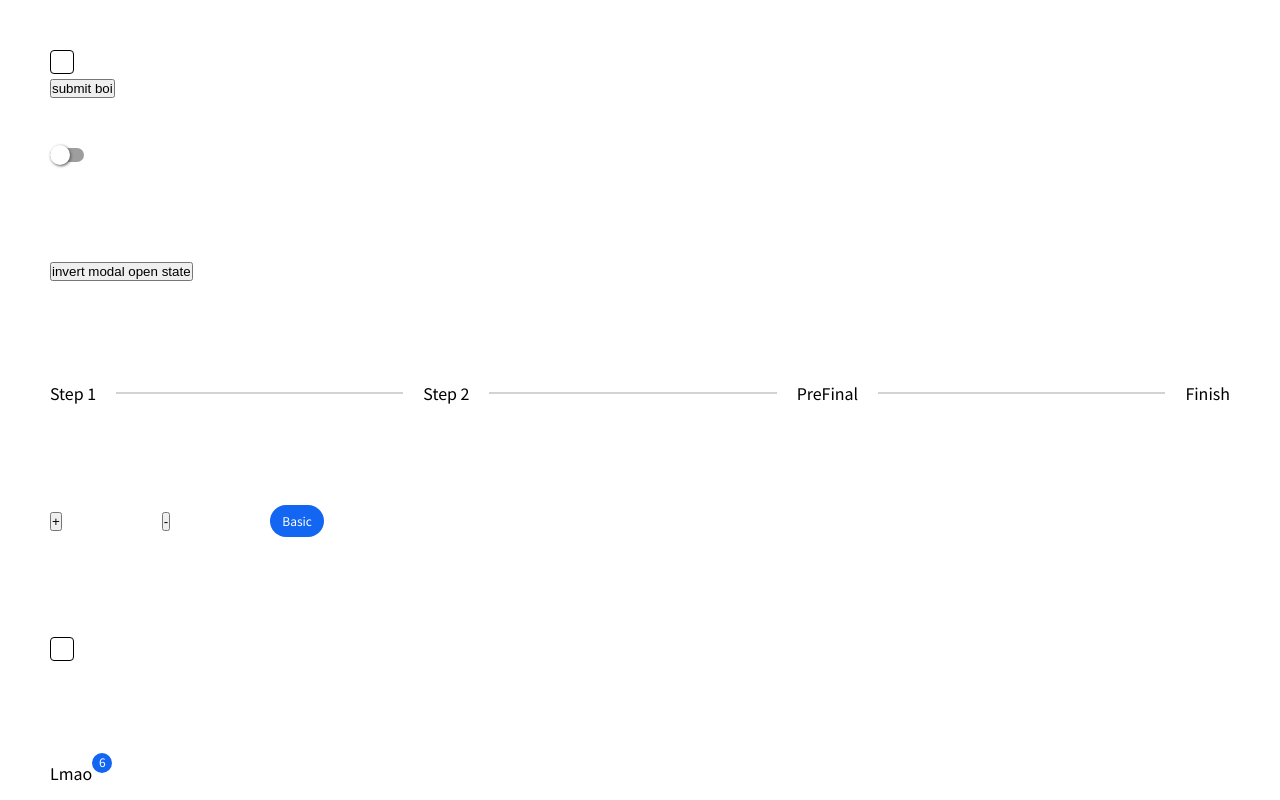
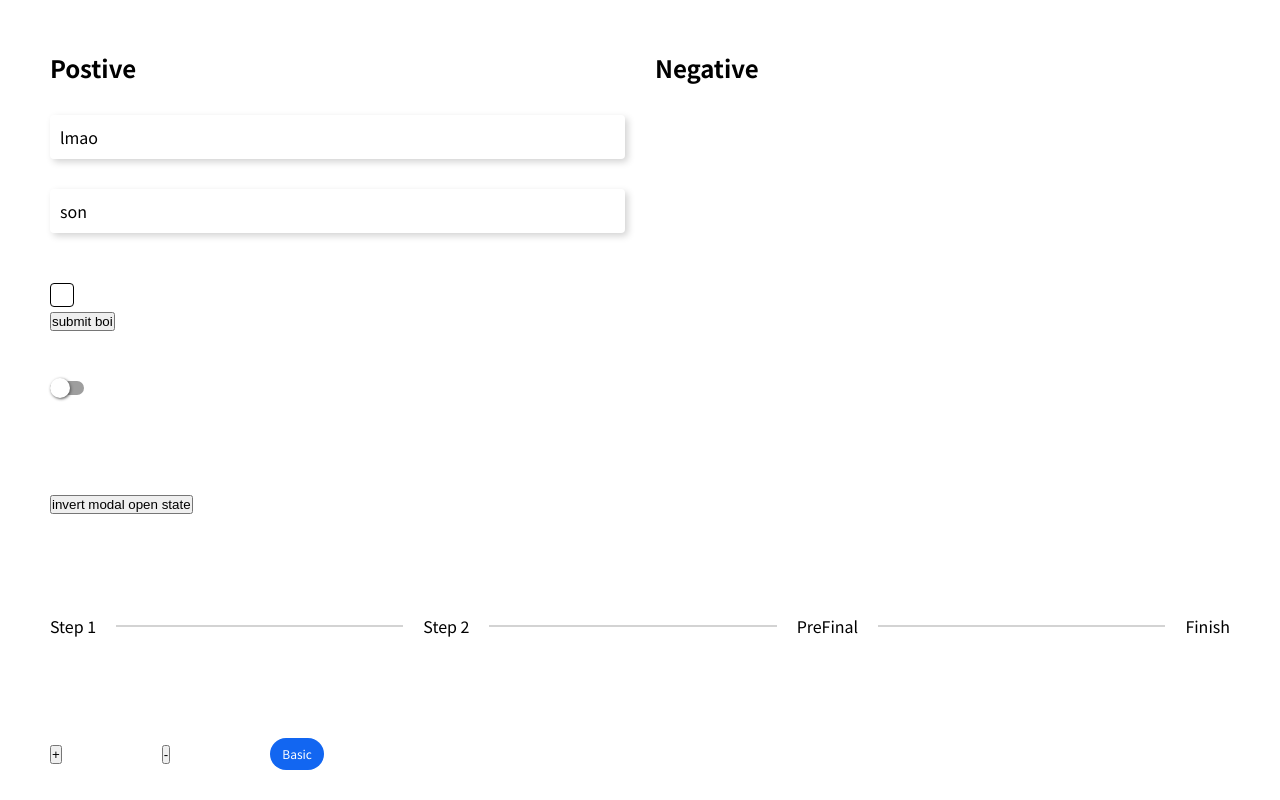
Before and after one commit to usmanabdurrehman/Upstate-UI, a React (Create React App) app: page / in a window 1280 px wide. Shown: the top 800 px of the page. Built offline with nearby package versions, Linux system fonts and the light colour scheme.

Commit message:
Added TransferList component. Need tweaks

```diff
--- a/src/App.js
+++ b/src/App.js
@@ -20,6 +20,7 @@ import {
   Chip,
   Modal,
   Alert,
+  TransferList
 } from "Components";
 import dummyData from "Components/DataTable/DataTable.constants";
 import SearchIcon from "@material-ui/icons/Search";
@@ -27,21 +28,28 @@ import SearchIcon from "@material-ui/icons/Search";
 function App() {
   const [prog, setProg] = useState(0);
   const [open, setOpen] = useState(false);
-  const [showAlert,setShowAlert] = useState(false)
+  const [showAlert, setShowAlert] = useState(false);
 
   return (
     <div className="App">
       <div className="wrapper">
-        <form onSubmit={e=>{
-          e.preventDefault()
-          console.log('lmao form submitted')
-          }}>
-          <Checkbox required/>
+        <TransferList/>
+        <form
+          onSubmit={(e) => {
+            e.preventDefault();
+            console.log("lmao form submitted");
+          }}
+        >
+          <Checkbox required />
           <button type="submit">submit boi</button>
         </form>
 
-        <Switch onChange={e=>setShowAlert(!showAlert)}/>
-        <Alert color="success" text={"Your password has expired"} showAlert={showAlert}/>
+        <Switch onChange={(e) => setShowAlert(!showAlert)} />
+        <Alert
+          color="success"
+          text={"Your password has expired"}
+          showAlert={showAlert}
+        />
         <Modal isOpen={open} onClose={(e) => setOpen(false)}>
           <div
             style={{
@@ -138,7 +146,13 @@ function App() {
         </FAB>
         <Switch />
         <RadioGroup options={["Male", "Female"]} />
-        <Select options={["Male", "Female"]} />
+        <Select
+          options={[
+            { label: "Small", value: "small" },
+            { label: "Medium", value: "medium" },
+            { label: "Large", value: "large" },
+          ]}
+        />
         <Button
           type="success"
           variant="outlined"
@@ -148,6 +162,7 @@ function App() {
         </Button>
         <Progress progress={prog} />
         <input type="number" onChange={(e) => setProg(e.target.value)} />
+        <RadioGroup options={[30, 60, 90]} onChange={(val) => setProg(val)}/>
       </div>
       <Container></Container>
     </div>
--- a/src/Components/Progress/Progress.component.jsx
+++ b/src/Components/Progress/Progress.component.jsx
@@ -6,35 +6,49 @@ import PropTypes from "prop-types";
 import { classNames, typeToColorMapping } from "utils";
 
 export default function Progress({ color, progress, classes }) {
-  const [progressState, setProgressState] = useState(progress);
+  const DURATION = 0.6;
+
+  const [progressState, setProgressState] = useState(progress || 0);
 
   const prevProgress = useRef();
 
   useEffect(() => {
-    prevProgress.current = progress;
+    setProgressState(progress);
+    if (prevProgress.current != progress) {
+      prevProgress.current = progress;
+    }
+    const progressDifference = Math.abs((prevProgress.current || 0) - progress);
+    let animateProgess = setInterval(() => {
+      setProgressState(progress + progressDifference / (DURATION * 1000));
+      if (progressState >= progress) {
+        clearInterval(animateProgess);
+      }
+    }, (DURATION * 1000) / progressDifference);
   }, [progress]);
 
   return (
-    <div className={classNames({
-          [styles.progressWrapper]:true,
-          [classes?.progressWrapper]:[classes?.progressWrapper]
-          })}>
+    <div
+      className={classNames({
+        [styles.progressWrapper]: true,
+        [classes?.progressWrapper]: [classes?.progressWrapper],
+      })}
+    >
       <div
         className={classNames({
           [styles.progress]: true,
           [typeToColorMapping({ color })]: true,
-          [classes?.progress]:classes?.progress
+          [classes?.progress]: classes?.progress,
         })}
         style={{
-          width: `${progress}%`,
+          width: `${progressState}%`,
         }}
       ></div>
       <div
         className={classNames({
-          [styles.remaining]:true,
-          [classes?.remaining]:[classes?.remaining]
-          })}
-        style={{ width: `calc(${100 - progress}% + 10px)` }}
+          [styles.remaining]: true,
+          [classes?.remaining]: [classes?.remaining],
+        })}
+        style={{ width: `calc(${100 - progressState}% + 10px)` }}
       ></div>
     </div>
   );
@@ -48,8 +62,8 @@ Progress.propTypes = {
     "danger",
     "default",
   ]),
-  progress:PropTypes.number,
-  classes:PropTypes.object
+  progress: PropTypes.number,
+  classes: PropTypes.object,
 };
 
 Progress.defaultProps = {
--- a/src/Components/RadioGroup/RadioGroup.component.jsx
+++ b/src/Components/RadioGroup/RadioGroup.component.jsx
@@ -40,7 +40,7 @@ export default function RadioGroup({ color, options, classes, onChange }) {
             onClick={(e) => {
               const optionsArr = [...options].map((option) => false);
               optionsArr[index] = true;
-              onChange && onChange(optionsArr[index]);
+              onChange && onChange(options[index]);
               setClicked(optionsArr);
             }}
           >
--- a/src/Components/Select/Select.component.jsx
+++ b/src/Components/Select/Select.component.jsx
@@ -25,6 +25,8 @@ export default function Select({
     throw new Error("You should have atleast one option");
   } else if (!Array.isArray(options)) {
     throw new Error("options prop should be an array of strings");
+  }else if(!options.every(option=>option?.value)){
+    throw new Error("options should be of type [{value,label},...]");
   }
 
   const [selected, setSelected] = useState(selectedValue || null);
--- a/src/Components/Select/Select.module.css
+++ b/src/Components/Select/Select.module.css
@@ -34,6 +34,7 @@
   padding-left: 10px;
   box-sizing: border-box;
   border:none;
+  background-color: white;
 }
 
 .selectedOption {
--- /dev/null
+++ b/src/Components/TransferList/TransferList.component.jsx
@@ -0,0 +1,96 @@
+import React, { useState, useEffect } from "react";
+import styles from "./TransferList.module.css";
+
+import { classNames } from "utils";
+
+export default function TransferList() {
+	const NUM_COLS = 2;
+	// Array(NUM_COLS).fill('_').map(_=>_)
+	const [transferList, setTransferList] = useState([
+		["lmao", undefined],
+		["son", undefined],
+	]);
+
+	let headers = ["Postive", "Negative"];
+
+	useEffect(() => {
+		console.log("useEffect transferList", transferList);
+	}, [transferList]);
+
+	return (
+		<div
+			className={styles.transferList}
+			style={{ gridTemplateColumns: `repeat(${NUM_COLS},1fr)` }}
+		>
+			{headers.map((header) => (
+				<h2>{header}</h2>
+			))}
+			{transferList.map((list, listIndex) =>
+				list.map((column, columnIndex) => (
+					<div
+						className={classNames({
+							[styles.transferCard]: column,
+						})}
+						onClick={(e) => {
+							let transferListArray = [...transferList];
+							let newColumnIndex = columnIndex + 1;
+							let newRowIndex;
+							if (newColumnIndex <= NUM_COLS - 1) {
+								let value = column;
+								let i = 0;
+								while (i < transferList.length) {
+									if (!transferList[i][newColumnIndex]) {
+										newRowIndex = i;
+										break;
+									}
+									i += 1;
+								}
+								transferListArray[newRowIndex][
+									newColumnIndex
+								] = value;
+								transferListArray[listIndex][
+									columnIndex
+								] = undefined;
+								i = listIndex;
+								while (i <= transferList.length - 2) {
+									transferListArray[i][columnIndex] =
+										transferListArray[i + 1][columnIndex];
+									i += 1;
+								}
+								transferListArray[i][
+									columnIndex
+								] = undefined;
+								setTransferList(transferListArray);
+							}
+						}}
+						onContextMenu={(e) => {
+							let transferListArray = [...transferList];
+							let newColumnIndex = columnIndex - 1;
+							let newRowIndex;
+							if (newColumnIndex >= 0) {
+								let value = column;
+								let i = 0;
+								while (i < transferList.length) {
+									if (!transferList[i][newColumnIndex]) {
+										newRowIndex = i;
+										break;
+									}
+									i += 1;
+								}
+								transferListArray[newRowIndex][
+									newColumnIndex
+								] = value;
+								transferListArray[listIndex][
+									columnIndex
+								] = undefined;
+								setTransferList(transferListArray);
+							}
+						}}
+					>
+						{column}
+					</div>
+				))
+			)}
+		</div>
+	);
+}
--- /dev/null
+++ b/src/Components/TransferList/TransferList.module.css
@@ -0,0 +1,16 @@
+.transferList{
+	display: grid;
+	grid-gap:30px;
+}
+
+.transferCard{
+	border-radius: 4px;
+	box-shadow: 3px 3px 7px lightgray;
+	padding:10px;
+	cursor: pointer;
+	transition:0.3s;
+}
+
+.transferCard:hover{
+	transform: translateY(-3px);
+}
--- a/src/Components/index.js
+++ b/src/Components/index.js
@@ -29,3 +29,5 @@ export { default as Chip } from "./Chip/Chip.component";
 
 export { default as Modal } from "./Modal/Modal.component";
 export { default as Alert } from "./Alert/Alert.component";
+
+export {default as TransferList} from './TransferList/TransferList.component'
```
Also changed, not shown: src/Components/Progress/Progress.module.css (+11 -0 lines), 1 other file (tests, documents, lock files or other folders).
